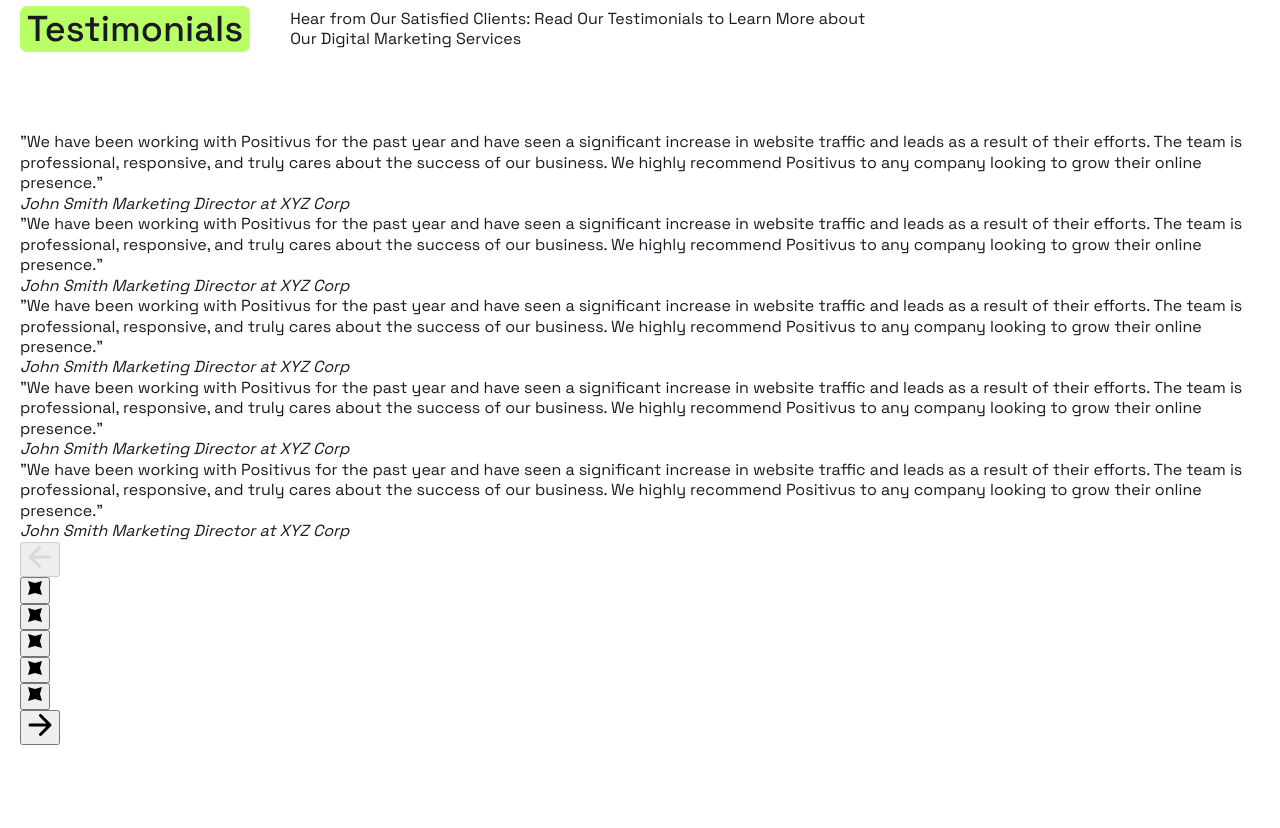
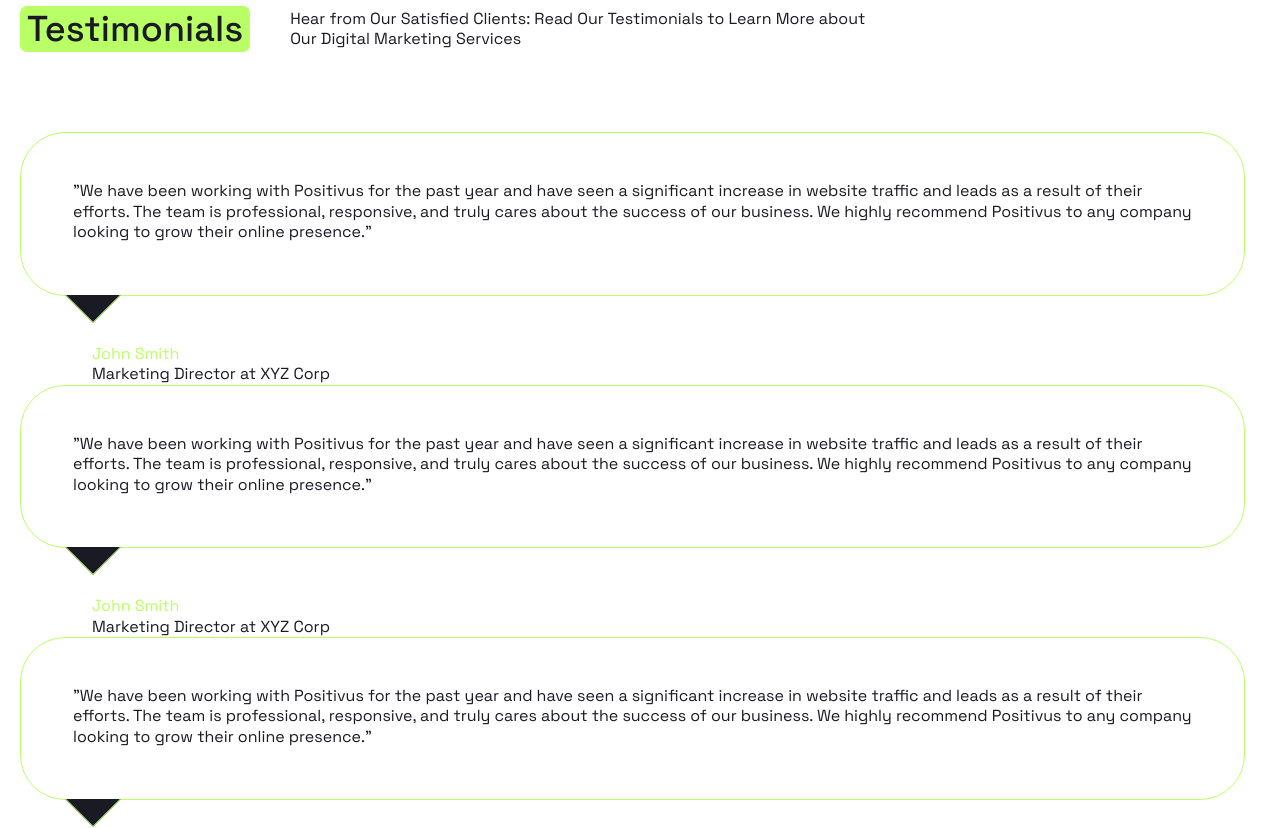
Before and after one commit to virtualsabyrka/positivus, a website: page index.html in a window 1280 px wide. Shown: the part 5620-6448 px from the top of the page. Before the commit the page ends 6415 px from the top, so only its background shows below. Drawn offline with Linux system fonts and the light colour scheme.

Commit message:
style: review card

```diff
--- a/styles/components/_index.scss
+++ b/styles/components/_index.scss
@@ -6,3 +6,5 @@
 @forward './service-card';
 @forward './banner';
 @forward './team-card';
+@forward './review-card';
+@forward './pagination';
--- /dev/null
+++ b/styles/components/_review-card.scss
@@ -0,0 +1,60 @@
+@use '../helpers' as *;
+
+.review-card {
+  --reviewCardCornerWidth: 40px;
+  --reviewCardCornerOffsetLeft: 52px;
+
+  display: flex;
+  flex-direction: column;
+  row-gap: 48px;
+
+  @include mobile {
+    --reviewCardCornerWidth: 32px;
+    --reviewCardCornerOffsetLeft: 46px;
+
+    row-gap: 44px;
+  }
+
+  &__body {
+    position: relative;
+    padding: 48px var(--reviewCardCornerOffsetLeft) 52px;
+    border: 1px solid var(--color-accent);
+    border-radius: var(--border-radius-large);
+
+    @include mobile {
+      padding: 30px;
+    }
+
+    &::after {
+      @include square(var(--reviewCardCornerWidth));
+
+      content: '';
+      position: absolute;
+      top: 100%;
+      left: var(--reviewCardCornerOffsetLeft);
+      background-color: var(--color-dark);
+      border: inherit;
+      rotate: 45deg;
+      clip-path: polygon(100% 0, 0% 100%, 100% 100%);
+      translate: 0 -50%;
+    }
+  }
+
+  &__footer {
+    display: flex;
+    flex-direction: column;
+    padding-left: calc(
+      var(--reviewCardCornerOffsetLeft) +
+      var(--reviewCardCornerWidth) / 2
+    );
+  }
+
+  &__name,
+  &__company {
+    font-style: normal;
+  }
+
+  &__name {
+    color: var(--color-accent);
+  }
+}
--- a/styles/sections/_index.scss
+++ b/styles/sections/_index.scss
@@ -3,3 +3,4 @@
 @forward './studies';
 @forward './process';
 @forward './team';
+@forward './reviews';
```
Also changed, not shown: styles/components/_pagination.scss (added), styles/main.css, styles/sections/_reviews.scss (added).
